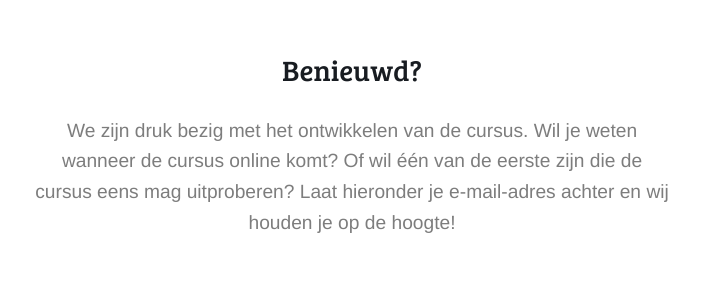
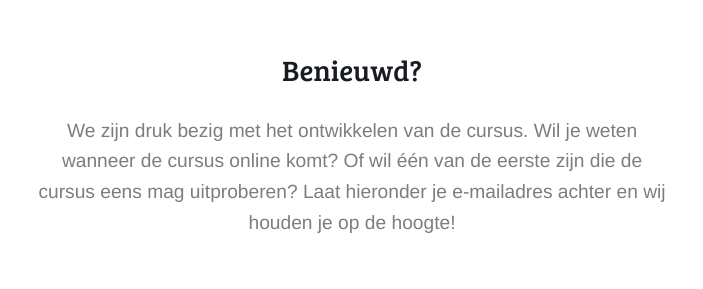
Before and after one commit to IbeVanmeenen/signing-up, a website: page index.html in a window 1280 px wide. Shown: the part 1465-1754 px from the top of the page, 288-991 px from the left. Drawn offline with Linux system fonts and the light colour scheme.

Commit message:
update copy

```diff
--- a/index.html
+++ b/index.html
@@ -53,7 +53,7 @@
             </h2>
             <p class="main-form__desc">
                 We zijn druk bezig met het ontwikkelen van de cursus. Wil je weten wanneer de cursus online komt? Of wil één van de eerste zijn die de cursus eens mag uitproberen?
-                Laat hieronder je e-mail-adres achter en wij houden je op de hoogte!
+                Laat hieronder je e-mailadres achter en wij houden je op de hoogte!
             </p>
             <form action="//anatacreative.us11.list-manage.com/subscribe/post?u=5b006fabb177ac7cf7d2a67d5&amp;id=187f8b9c68" method="post" id="mc-subscribe" name="mc-subscribe" target="_blank">
                 <input type="email" name="EMAIL" placeholder="e-mail" id="mce-email" class="main-form__input">
```
